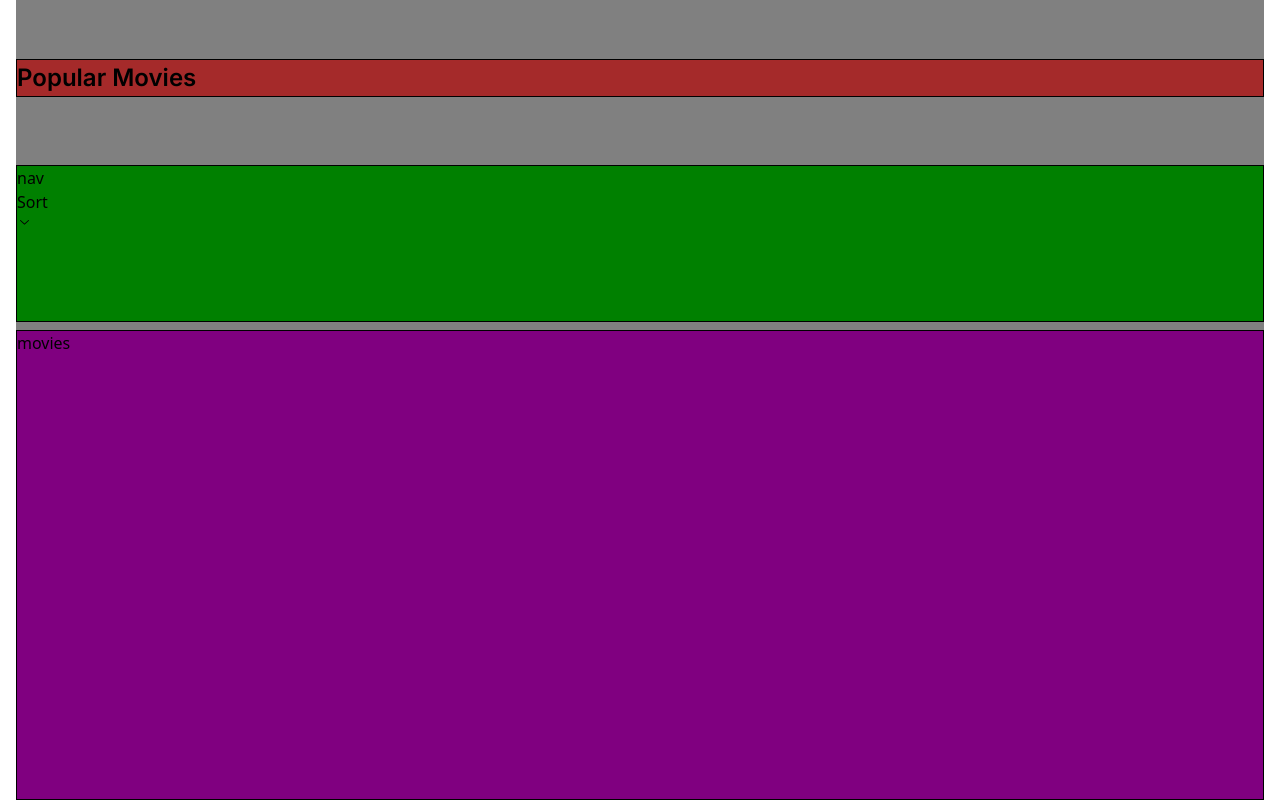
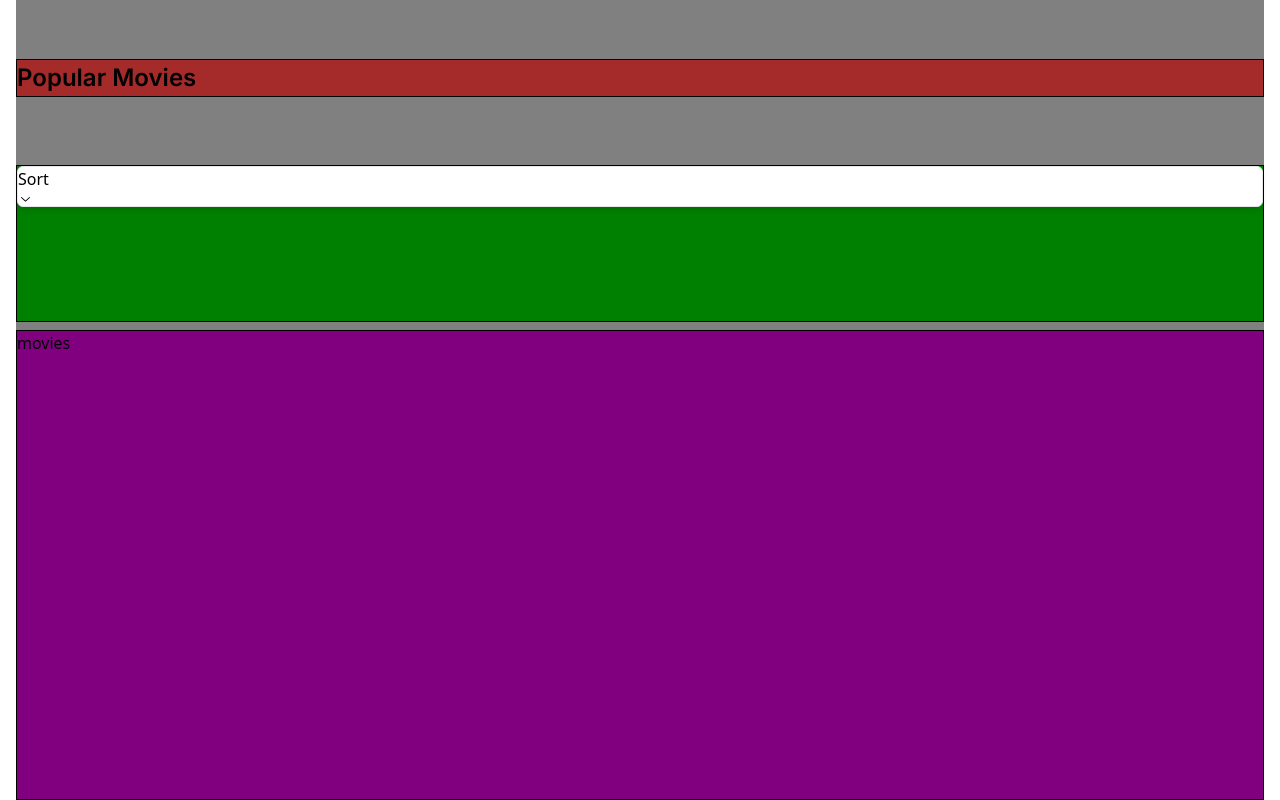
Before and after one commit to george43g/tm-test-2, a Next.js app: page / in a window 1280 px wide. Built offline with nearby package versions, Linux system fonts and the light colour scheme.

Commit message:
feat(sort accordion): wIP

```diff
--- a/package.json
+++ b/package.json
@@ -11,6 +11,7 @@
   },
   "dependencies": {
     "@next/font": "13.1.6",
+    "@radix-ui/colors": "^0.1.8",
     "@radix-ui/react-accordion": "^1.1.0",
     "@radix-ui/react-icons": "^1.1.1",
     "@types/node": "18.11.18",
--- a/src/components/Nav/SortAccordion/SortAccordion.tsx
+++ b/src/components/Nav/SortAccordion/SortAccordion.tsx
@@ -4,7 +4,7 @@ import { ChevronDownIcon } from '@radix-ui/react-icons';
 
 export const SortAccordion = () => {
   return (
-    <Accordion.Root type="single" collapsible>
+    <Accordion.Root type="single" className="w72 border shadow-md rounded-md bg-white" collapsible>
       <Accordion.Item value="sort">
         <AccordionTrigger>Sort</AccordionTrigger>
         <AccordionContent>dropdown</AccordionContent>
@@ -15,10 +15,10 @@ export const SortAccordion = () => {
 
 // eslint-disable-next-line react/display-name
 const AccordionTrigger: FC<any> = React.forwardRef(({ children, className, ...props }, forwardedRef) => (
-  <Accordion.Header className="AccordionHeader">
-    <Accordion.Trigger {...props} ref={forwardedRef}>
+  <Accordion.Header className="flex">
+    <Accordion.Trigger className={className} {...props} ref={forwardedRef}>
       {children}
-      <ChevronDownIcon className="AccordionChevron" aria-hidden />
+      <ChevronDownIcon className="flex-1" aria-hidden />
     </Accordion.Trigger>
   </Accordion.Header>
 ));
--- a/src/pages/index.tsx
+++ b/src/pages/index.tsx
@@ -20,7 +20,6 @@ export default function Home() {
           <h1 className={inter.className}>popular movies</h1>
         </header>
         <nav className={styles.nav}>
-          nav
           <SortAccordion />
         </nav>
         <div className={styles.movies}>movies</div>
```
Also changed, not shown: 1 other file (tests, documents, lock files or other folders).
